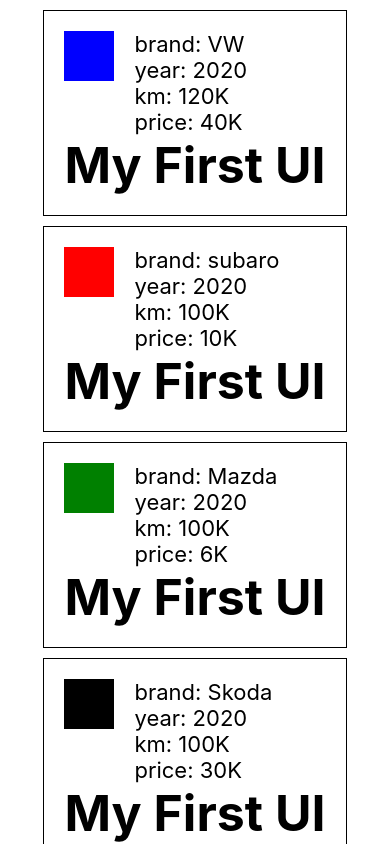
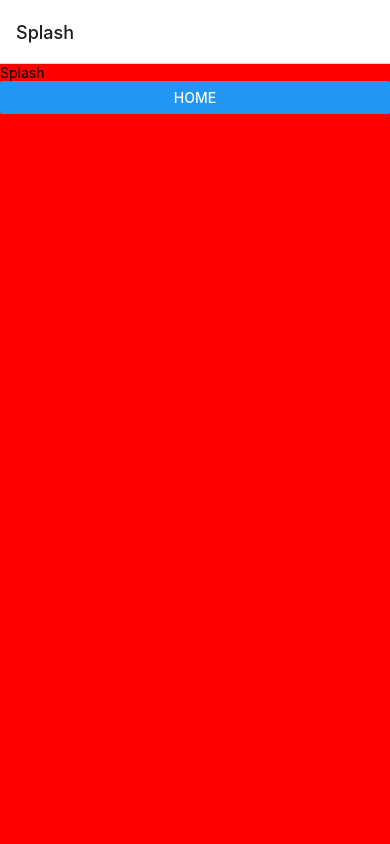
Before and after one commit to malekkbh/haifa, a React Native app: screen / in a window 390 px wide. Built offline with nearby package versions, Linux system fonts and the light colour scheme.

Commit message:
navigation

```diff
--- a/App.tsx
+++ b/App.tsx
@@ -2,6 +2,7 @@
 import React from 'react';
 import CarItem from './src/components/CarItem';
 import {Cars} from './src/res/data';
+import MainNavigation from './routes/nav';
 
 const App = () => {
   const renderCars = () => {
@@ -22,7 +23,7 @@
 
   return (
     <View style={styles.container}>
-      <ScrollView>{renderCars()}</ScrollView>
+      <MainNavigation />
     </View>
   );
 };
@@ -32,8 +33,6 @@
 const styles = StyleSheet.create({
   container: {
     flex: 1,
-    justifyContent: 'center',
-    alignItems: 'center',
   },
   card: {
     borderWidth: 1,
--- a/package.json
+++ b/package.json
@@ -10,8 +10,12 @@
     "test": "jest"
   },
   "dependencies": {
+    "@react-navigation/native": "^6.1.9",
+    "@react-navigation/native-stack": "^6.9.17",
     "react": "18.2.0",
-    "react-native": "0.73.3"
+    "react-native": "0.73.3",
+    "react-native-safe-area-context": "^4.9.0",
+    "react-native-screens": "^3.29.0"
   },
   "devDependencies": {
     "@babel/core": "^7.20.0",
--- /dev/null
+++ b/routes/nav.js
@@ -0,0 +1,21 @@
+import React from 'react';
+import {NavigationContainer} from '@react-navigation/native';
+import {createNativeStackNavigator} from '@react-navigation/native-stack';
+import Splash from '../src/Screens/Splash';
+import HomeScreen from '../src/Screens/HomeScreen';
+import ScreenNames from './screenNames';
+
+const MainNavigation = () => {
+  const Stack = createNativeStackNavigator();
+
+  return (
+    <NavigationContainer>
+      <Stack.Navigator>
+        <Stack.Screen name={ScreenNames.splash} component={Splash} />
+        <Stack.Screen name={ScreenNames.home} component={HomeScreen} />
+      </Stack.Navigator>
+    </NavigationContainer>
+  );
+};
+
+export default MainNavigation;
--- /dev/null
+++ b/routes/screenNames.js
@@ -0,0 +1,6 @@
+const ScreenNames = {
+  splash: 'Splash',
+  home: 'Home',
+};
+
+export default ScreenNames;
--- /dev/null
+++ b/src/Screens/HomeScreen.js
@@ -0,0 +1,14 @@
+import {StyleSheet, Text, View} from 'react-native';
+import React from 'react';
+
+const HomeScreen = () => {
+  return (
+    <View>
+      <Text>HomeScreen</Text>
+    </View>
+  );
+};
+
+export default HomeScreen;
+
+const styles = StyleSheet.create({});
--- /dev/null
+++ b/src/Screens/Splash.js
@@ -0,0 +1,27 @@
+import {Button, StyleSheet, Text, View} from 'react-native';
+import React from 'react';
+import ScreenNames from '../../routes/screenNames';
+
+const Splash = props => {
+  console.log('can go back? ', props.navigation.canGoBack());
+
+  const navigateHome = () => {
+    props.navigation.navigate(ScreenNames.home);
+  };
+
+  return (
+    <View style={styles.conatiner}>
+      <Text>Splash</Text>
+      <Button title="Home" onPress={navigateHome} />
+    </View>
+  );
+};
+
+export default Splash;
+
+const styles = StyleSheet.create({
+  conatiner: {
+    backgroundColor: 'red',
+    flex: 1,
+  },
+});
```
Also changed, not shown: 4 other files (tests, documents, lock files or other folders).
